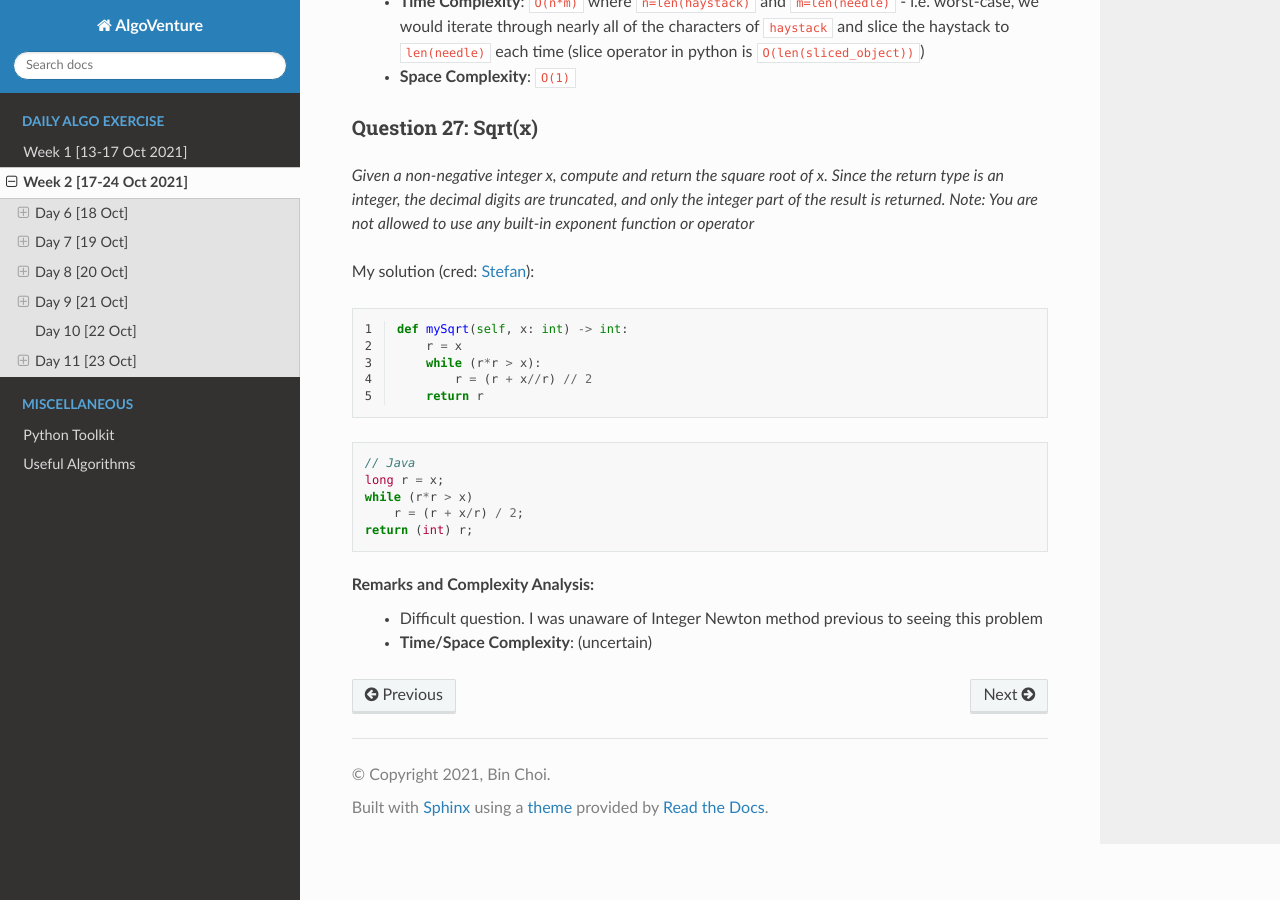
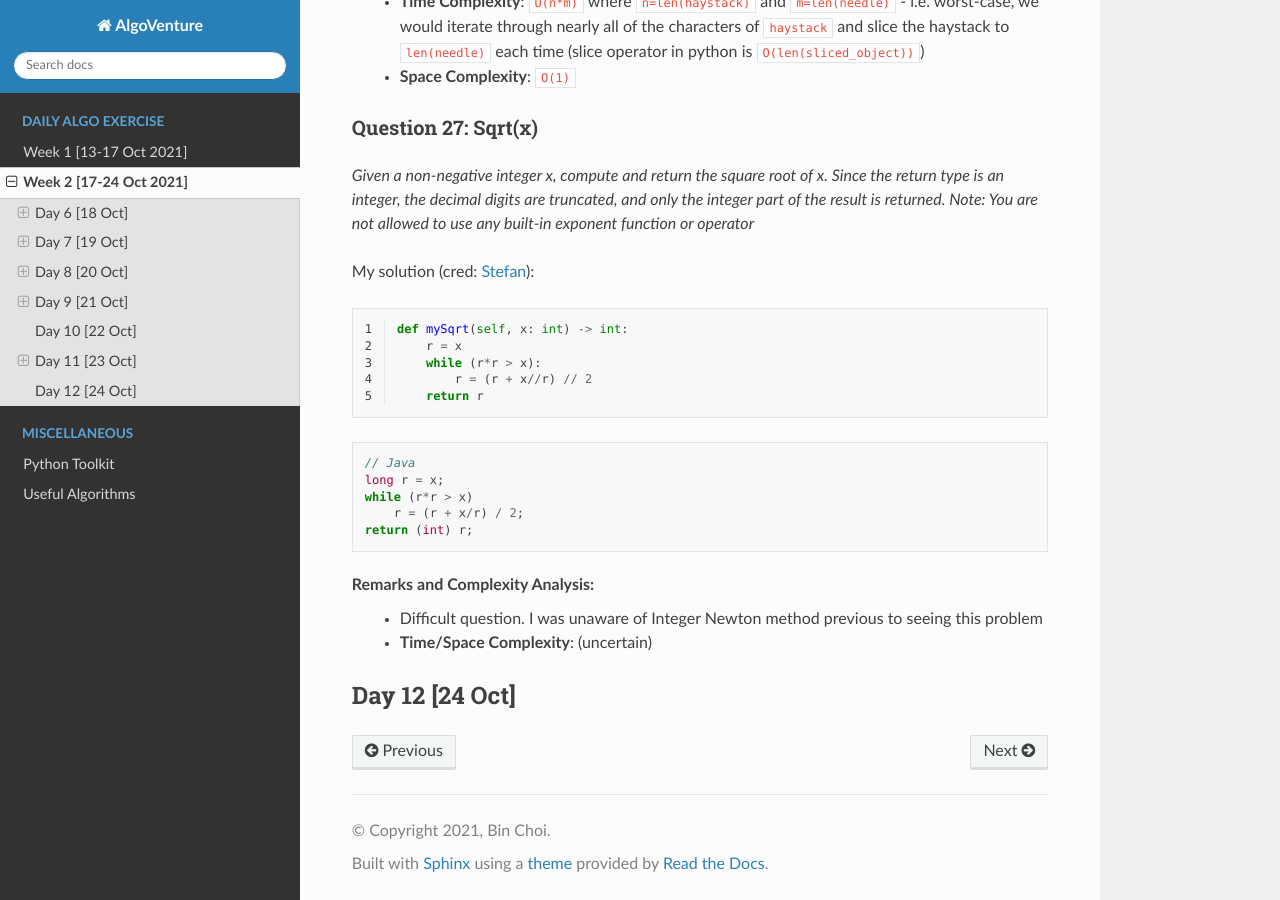
Before and after one commit to binchoi/dsa-blog, a Sphinx documentation site: the page built from docs/source/week2.rst, in a window 1280 px wide and 900 px high, scrolled down 19755 px. Built offline with Sphinx 7.4.7 and the Read the Docs theme 2.0.0, drawn with Linux system fonts in a browser that asks for light colours.

Commit message:
day 12 part 1

```diff
--- a/docs/source/week2.rst
+++ b/docs/source/week2.rst
@@ -1047,3 +1047,6 @@
 Remarks and Complexity Analysis:
  * Difficult question. I was unaware of Integer Newton method previous to seeing this problem
  * **Time/Space Complexity**: (uncertain)
+
+Day 12 [24 Oct]
+================
```
Also changed, not shown: 4 other files.
